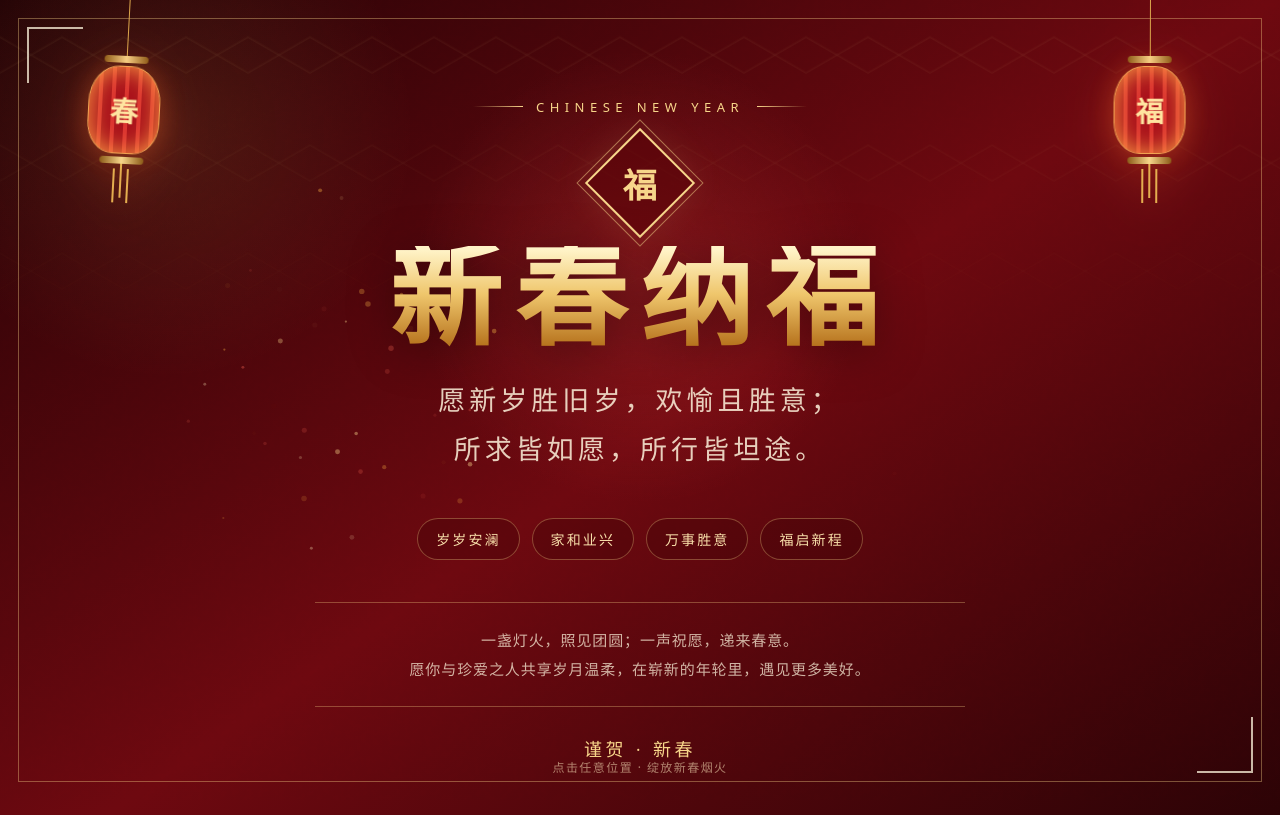
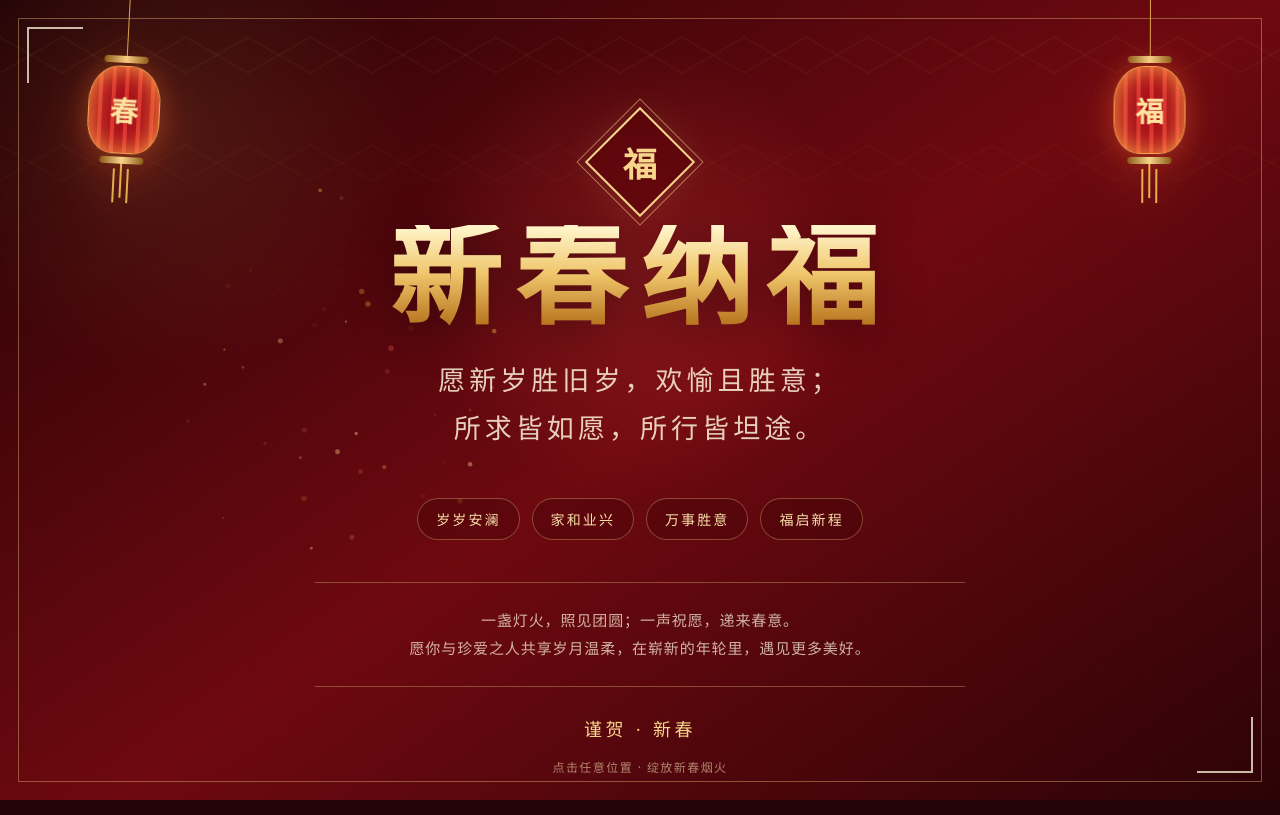
Before and after one commit to wuyiyang-web/second-site, a plain HTML site: page index.html in a window 1280 px wide. Drawn offline with Linux system fonts and the light colour scheme.

Commit message:
Update index.html
修改

```diff
--- a/index.html
+++ b/index.html
@@ -279,7 +279,6 @@
 
   <main>
     <section class="hero">
-      <div class="eyebrow">Chinese New Year</div>
       <div class="seal"><span>福</span></div>
       <h1>新春纳福</h1>
       <p class="subtitle">愿新岁胜旧岁，欢愉且胜意；<br>所求皆如愿，所行皆坦途。</p>
```
